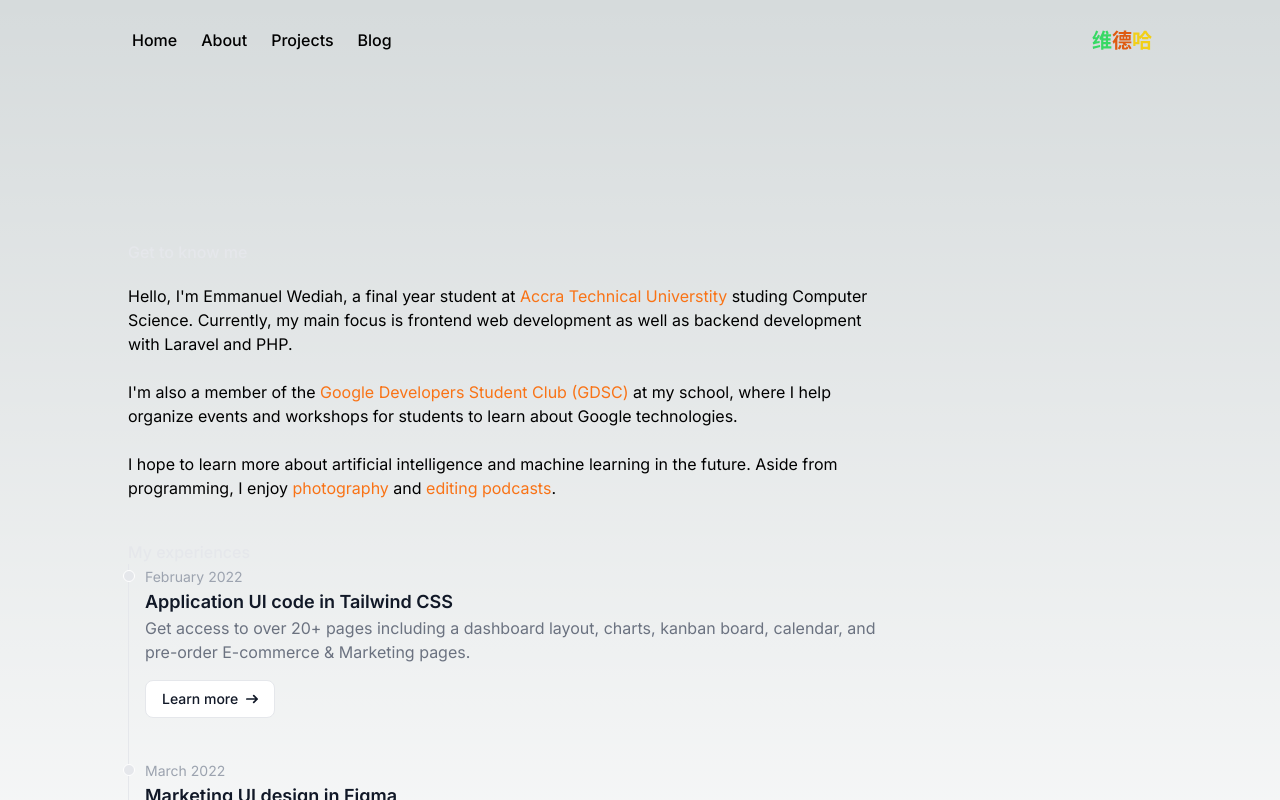
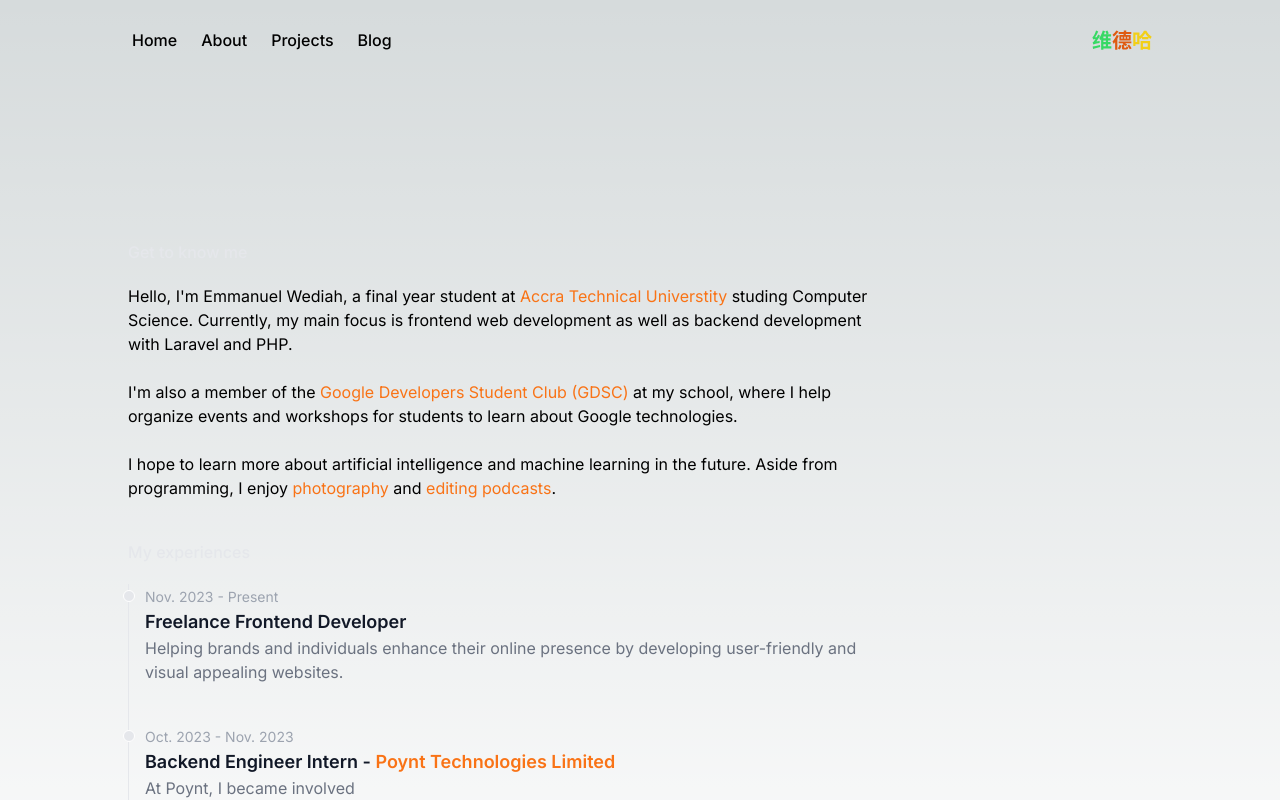
Before and after one commit to Wediah/my-portfolio, a Next.js app: page /about in a window 1280 px wide. Shown: the top 800 px of the page. Built offline with nearby package versions, Linux system fonts and the light colour scheme.

Commit message:
Update experiences in about page

```diff
--- a/app/about/page.js
+++ b/app/about/page.js
@@ -19,21 +19,19 @@ function page() {
       <div className='pt-10 w-9/12'>
         <h1 className='font-medium text-gray-200 dark:text-gray-500'>My experiences</h1>
 
-<ol class="relative border-s border-gray-200 dark:border-gray-700">
+<ol class="relative border-s border-gray-200 dark:border-gray-700 mt-5">
     <li class="mb-10 ms-4">
         <div class="absolute w-3 h-3 bg-gray-200 rounded-full mt-1.5 -start-1.5 border border-white dark:border-gray-900 dark:bg-gray-700"></div>
-        <time class="mb-1 text-sm font-normal leading-none text-gray-400 dark:text-gray-500">February 2022</time>
-        <h3 class="text-lg font-semibold text-gray-900 dark:text-white">Application UI code in Tailwind CSS</h3>
-        <p class="mb-4 text-base font-normal text-gray-500 dark:text-gray-400">Get access to over 20+ pages including a dashboard layout, charts, kanban board, calendar, and pre-order E-commerce & Marketing pages.</p>
-        <a href="#" class="inline-flex items-center px-4 py-2 text-sm font-medium text-gray-900 bg-white border border-gray-200 rounded-lg hover:bg-gray-100 hover:text-blue-700 focus:z-10 focus:ring-4 focus:outline-none focus:ring-gray-200 focus:text-blue-700 dark:bg-gray-800 dark:text-gray-400 dark:border-gray-600 dark:hover:text-white dark:hover:bg-gray-700 dark:focus:ring-gray-700">Learn more <svg class="w-3 h-3 ms-2 rtl:rotate-180" aria-hidden="true" xmlns="http://www.w3.org/2000/svg" fill="none" viewBox="0 0 14 10">
-    <path stroke="currentColor" stroke-linecap="round" stroke-linejoin="round" stroke-width="2" d="M1 5h12m0 0L9 1m4 4L9 9"/>
-  </svg></a>
+        <time class="mb-1 text-sm font-normal leading-none text-gray-400 dark:text-gray-500">Nov. 2023 - Present</time>
+        <h3 class="text-lg font-semibold text-gray-900 dark:text-white">Freelance Frontend Developer </h3>
+        <p class="mb-4 text-base font-normal text-gray-500 dark:text-gray-400">Helping brands and individuals enhance their online presence by developing user-friendly and visual appealing websites. </p>
+
     </li>
     <li class="mb-10 ms-4">
         <div class="absolute w-3 h-3 bg-gray-200 rounded-full mt-1.5 -start-1.5 border border-white dark:border-gray-900 dark:bg-gray-700"></div>
-        <time class="mb-1 text-sm font-normal leading-none text-gray-400 dark:text-gray-500">March 2022</time>
-        <h3 class="text-lg font-semibold text-gray-900 dark:text-white">Marketing UI design in Figma</h3>
-        <p class="text-base font-normal text-gray-500 dark:text-gray-400">All of the pages and components are first designed in Figma and we keep a parity between the two versions even as we update the project.</p>
+        <time class="mb-1 text-sm font-normal leading-none text-gray-400 dark:text-gray-500">Oct. 2023 - Nov. 2023</time>
+        <h3 class="text-lg font-semibold text-gray-900 dark:text-white">Backend Engineer Intern - <a className='text-orange-500' href='https://www.linkedin.com/company/itspoynt/'>Poynt Technologies Limited</a></h3>
+        <p class="text-base font-normal text-gray-500 dark:text-gray-400">At Poynt, I became involved  </p>
     </li>
     <li class="ms-4">
         <div class="absolute w-3 h-3 bg-gray-200 rounded-full mt-1.5 -start-1.5 border border-white dark:border-gray-900 dark:bg-gray-700"></div>
```
